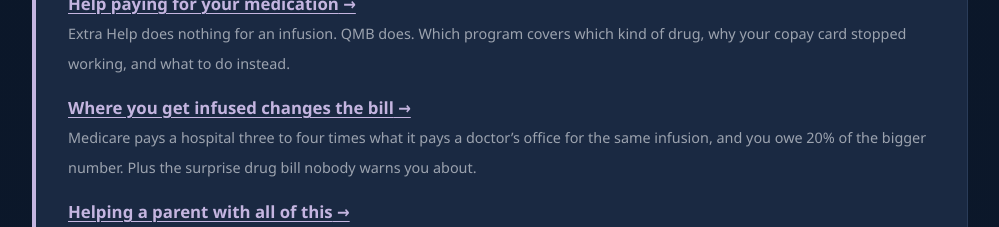
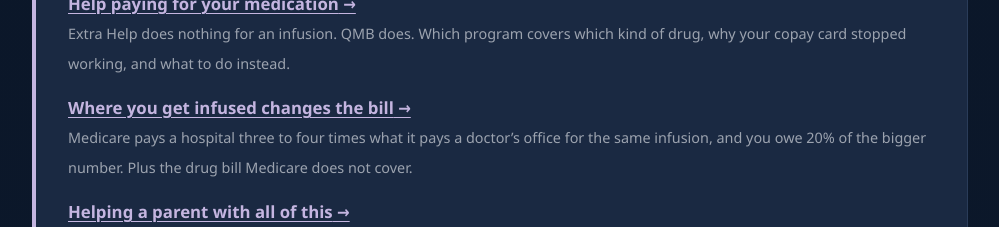
Before and after one commit to rheumify/rheumify-website, a Next.js app: page /patients/insurance in a window 1280 px wide. Shown: the part 1160-1387 px from the top of the page, without its empty margins (140-1139 px from the left). Built offline with nearby package versions, Linux system fonts and the light colour scheme.

Commit message:
Plainer blurb for the site-of-care guide

```diff
--- a/app/patients/insurance/guides.js
+++ b/app/patients/insurance/guides.js
@@ -26,7 +26,7 @@ export const GUIDES = [
     generic: null,
     title: 'Where you get infused changes the bill',
     blurb:
-      'Medicare pays a hospital three to four times what it pays a doctor’s office for the same infusion, and you owe 20% of the bigger number. Plus the surprise drug bill nobody warns you about.',
+      'Medicare pays a hospital three to four times what it pays a doctor’s office for the same infusion, and you owe 20% of the bigger number. Plus the drug bill Medicare does not cover.',
   },
   {
     slug: 'helping-a-parent',
```
